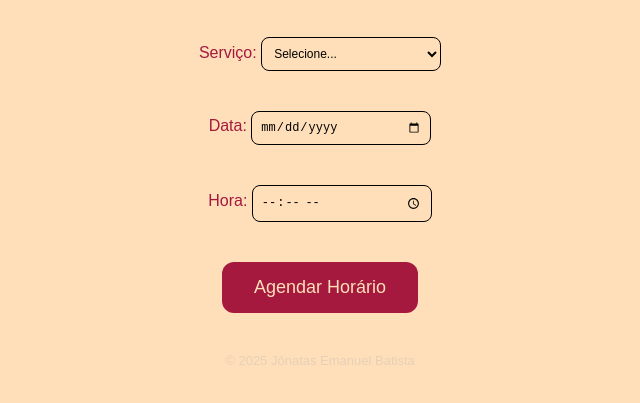
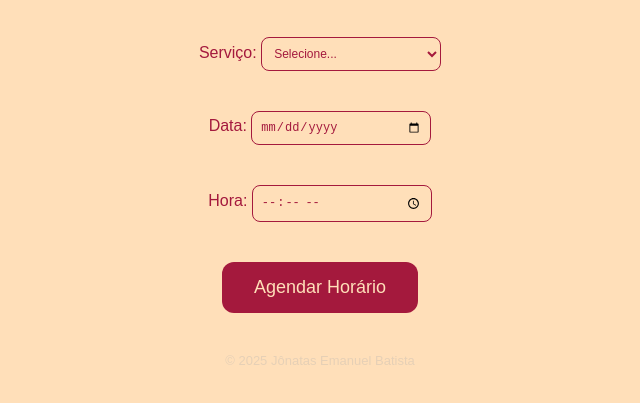
Before and after one commit to Jonatas-b/Agendamento-Manicure, a plain HTML site: page index.html in a window 1280 px wide. Shown: the part 283-686 px from the top of the page, without its empty margins (320-960 px from the left). Drawn offline with Linux system fonts and the light colour scheme; a web font is replaced by a local one.

Commit message:
Update style.css
Mudança de cores do fundo e das bordas dos inputs

```diff
--- a/style.css
+++ b/style.css
@@ -53,12 +53,14 @@ p {
 #time {
   padding: 8px;
   border-radius: 8px;
-  border: solid 1px black;
+  border: solid 1px #a4193d;
   font-size: 12px;
   cursor: pointer;
   margin-bottom: 40px;
   width: 180px;
   background-color: transparent;
+  color: #a4193d;
+  background-color: #ffdfb9;
 }
 
 button {
```
